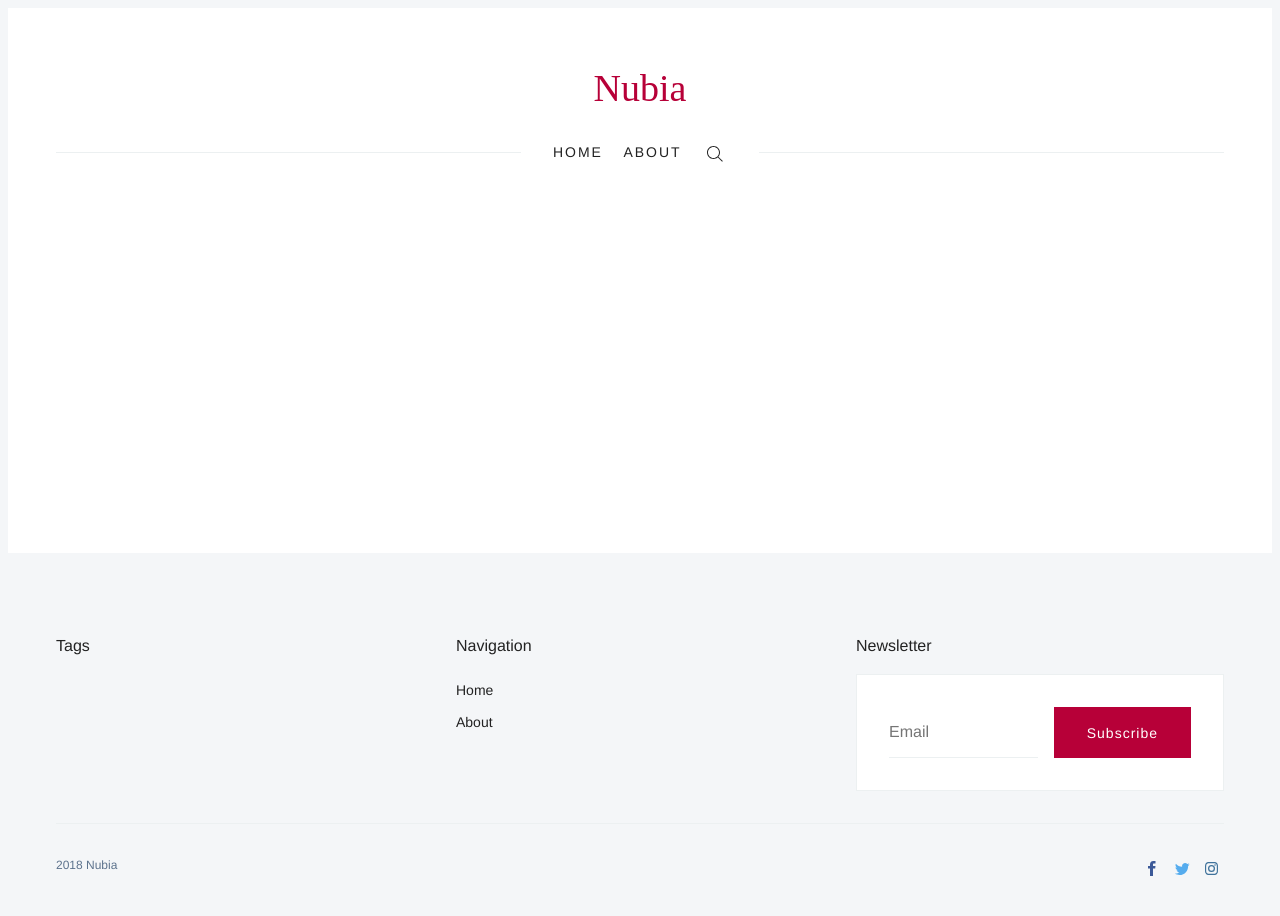
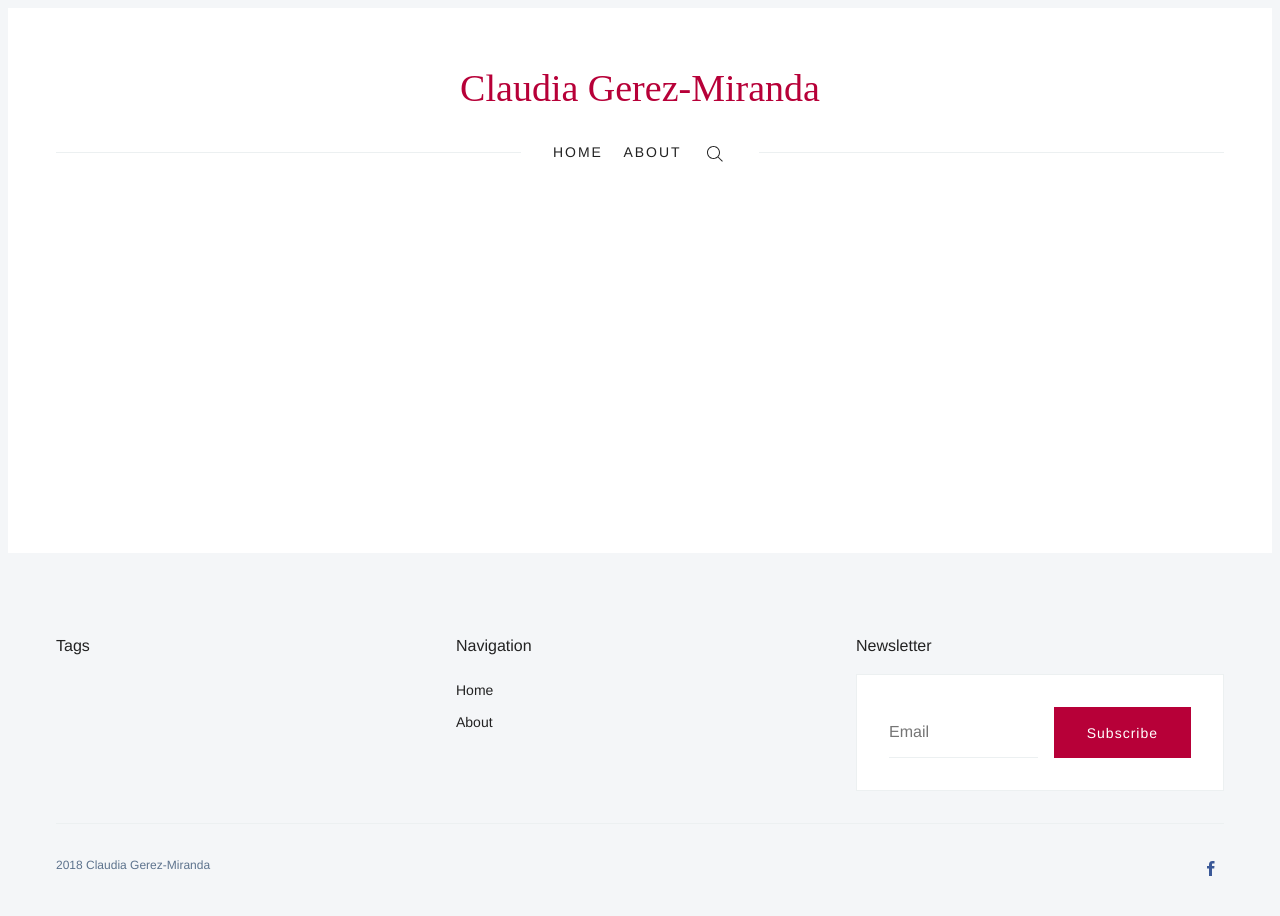
Before and after one commit to claudiagerezmi/claudiagerezmi.github.io, a Jekyll site: the page built from index.html, in a window 1280 px wide. Built offline with Jekyll 4.4.1, drawn with Linux system fonts in a browser that asks for light colours; some web fonts are replaced; the list of posts is cut into pages by our own code.

Commit message:
Update Config File

```diff
--- a/_config.yml
+++ b/_config.yml
@@ -1,4 +1,4 @@
-# Welcome to Nubia Jekyll Theme!
+# This site uses Nubia Jekyll Theme.
 #
 # This config file is meant for settings that affect your whole blog, values
 # which you are expected to set up once and rarely need to edit after that.
@@ -6,14 +6,17 @@
 # 'jekyll serve'. If you change this file, please restart the server process.
 
 # Site settings
-title:              Nubia
+title:              Claudia Gerez-Miranda
 logo:               # Logo image URL
-description:        Thoughts, Stories and Ideas
+description:        Documenting my journey as a marketing analyst.
 baseurl:            '' # The subpath of your site, e.g. /blog
 url:                'http://nubia-jekyll.aspirethemes.com' # The base hostname & protocol for your site
-twitter:            https://twitter.com/aspirethemes
-facebook:           https://www.facebook.com/aspirethemes
-instagram:          https://www.instagram.com/aspirethemes
+linkedin: 	    https://www.linkedin.com/in/gerezmiranda/
+github:             https://github.com/cgerezmi
+facebook:           https://www.facebook.com/claudia.gerez.52
+twitter:
+instagram:
+
 
 markdown:  kramdown
 permalink: pretty
@@ -47,11 +50,11 @@ defaults:
 
 # Authors
 authors:
-  ahmad:
-    name:     Ahmad Ajmi
-    bio:      Author & developer of Aspire Themes. Minimalist. I love creating clean and minimal websites.Technical writer at SitePoint.
-    gravatar: https://s.gravatar.com/avatar/f83141edd9e6339e678648596a403fd5?s=150
-    email:    info@aspirethemes.com
-    website:  http://aspirethemes.com
-    github:   https://github.com/aspirethemes
-    twitter:  https://twitter.com/aspirethemes
+  Claudia:
+    name:     Claudia Gerez
+    bio:      Chemical Engineer. Marketing Analyst. Data Scientist in the making.
+    gravatar: https://secure.gravatar.com/avatar/ca7b3c0d266cf63182643ae134937b51
+    email:    cgerezmiranda@gmail.com
+    website:  http://claudiagerez.com
+    linkedin: https://www.linkedin.com/in/gerezmiranda/
+    github:   https://github.com/cgerezmi
```
